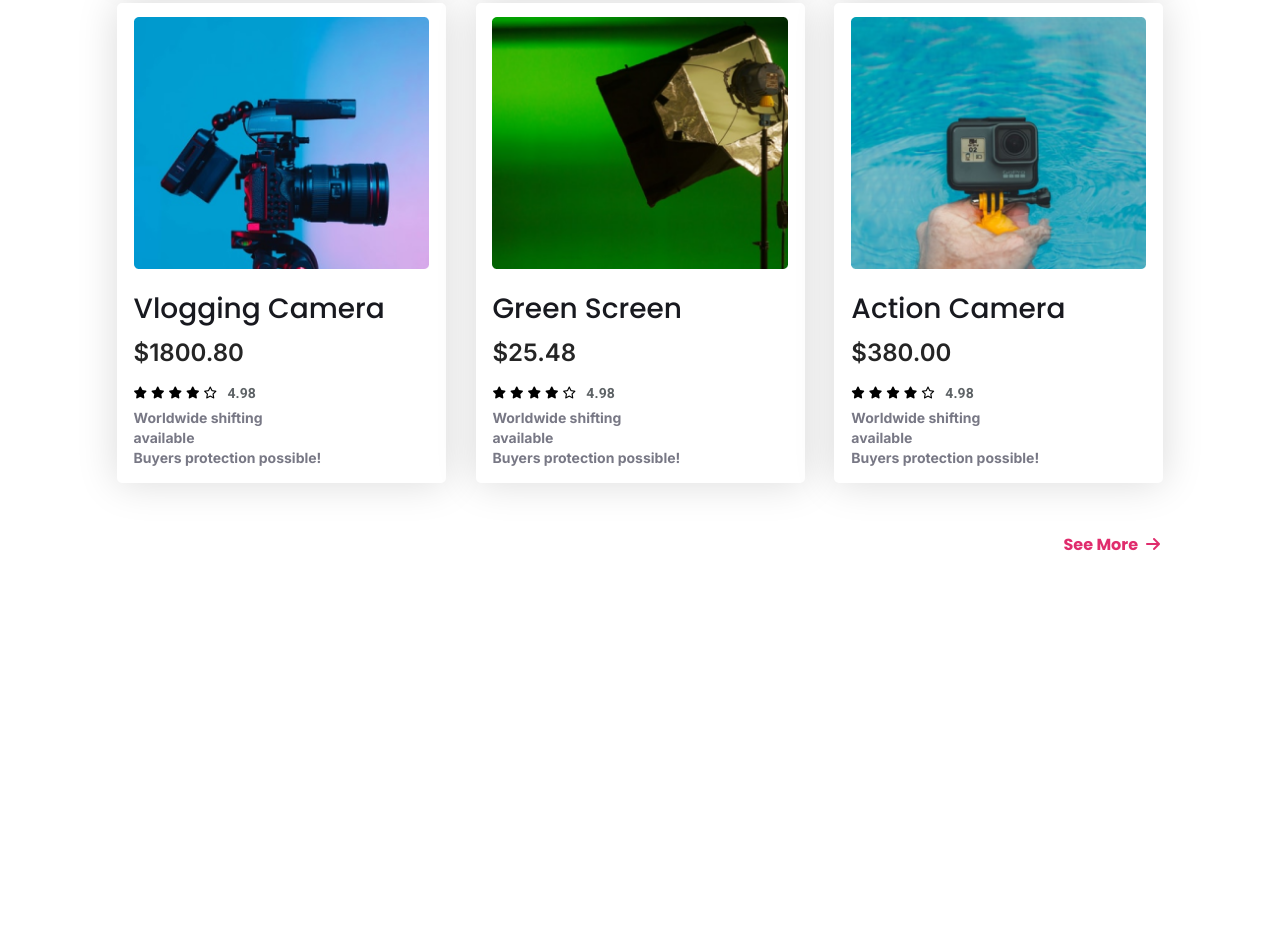
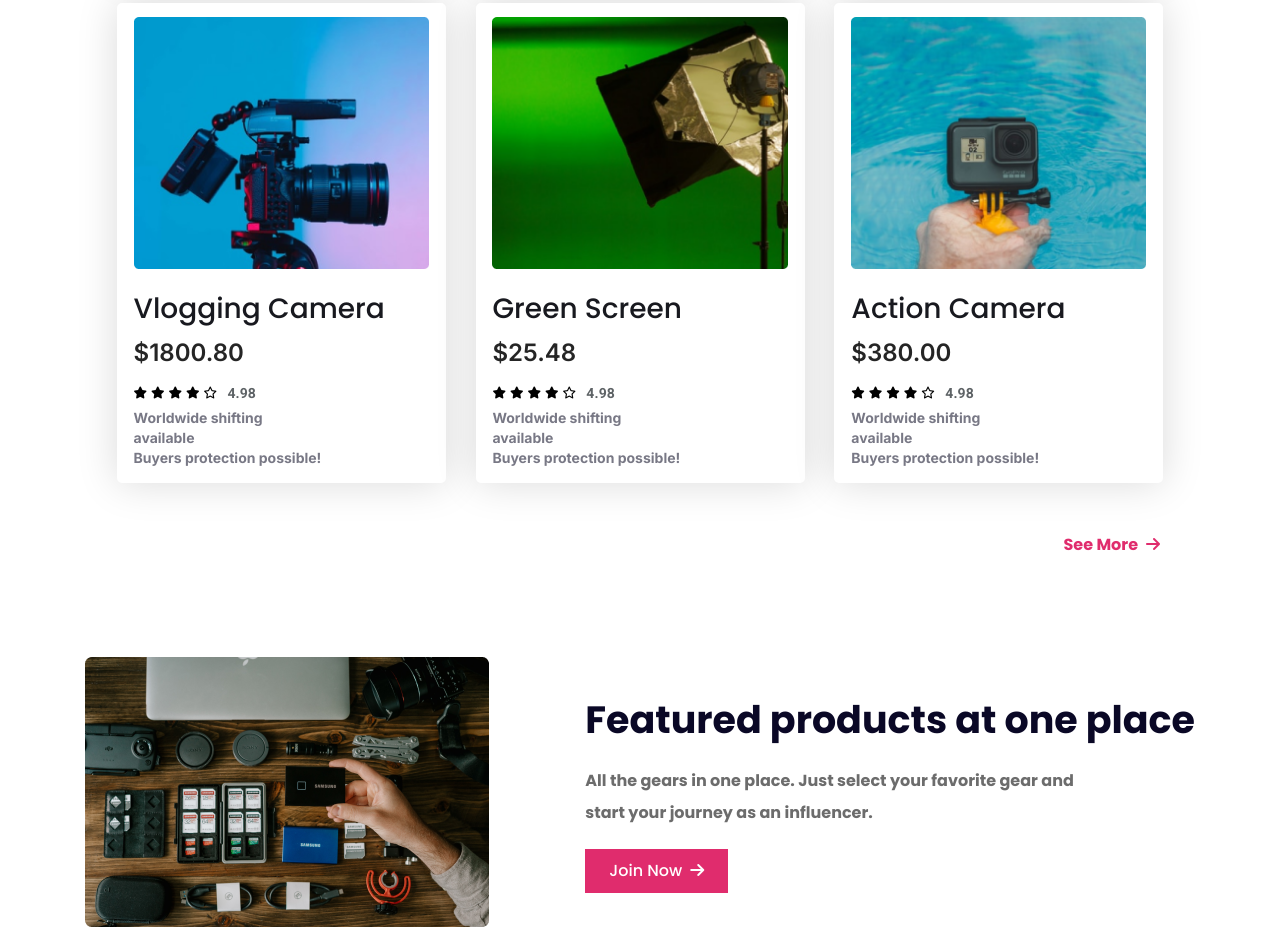
Before and after one commit to amirulkanak/influencer-gear-landing-page-ph-m11, a plain HTML site: page index.html in a window 1280 px wide. Shown: the part 2022-2949 px from the top of the page. Before the commit the page ends 2579 px from the top, so only its background shows below. Drawn offline with Linux system fonts and the light colour scheme.

Commit message:
feature section

```diff
--- a/assets/css/style.css
+++ b/assets/css/style.css
@@ -529,3 +529,123 @@ ul {
   margin-left: 0.5rem;
   font-size: 1rem;
 }
+
+/* === Featured Products === */
+
+.feature {
+  margin-left: auto;
+  margin-right: auto;
+  margin-top: 3.12rem;
+  display: flex;
+  max-width: 1110px;
+  flex-direction: column;
+  align-items: center;
+  justify-content: center;
+  gap: 1.87rem;
+}
+
+@media (min-width: 768px) {
+  .feature {
+    margin-top: 4.5rem;
+    flex-direction: row;
+    justify-content: space-between;
+  }
+}
+
+@media (min-width: 1200px) {
+  .feature {
+    margin-top: 6.25rem;
+  }
+}
+
+.feature-img {
+  order: 2;
+  max-width: 100%;
+}
+
+@media (min-width: 768px) {
+  .feature-img {
+    order: 0;
+  }
+}
+
+.feature-content {
+  order: 1;
+  display: flex;
+  flex-direction: column;
+  align-items: center;
+  justify-content: center;
+}
+
+@media (min-width: 768px) {
+  .feature-content {
+    order: 0;
+  }
+}
+
+@media (min-width: 1200px) {
+  .feature-content {
+    align-items: flex-start;
+  }
+}
+
+.feature-tittle {
+  text-align: center;
+  font-family: 'Poppins', sans-serif;
+  font-size: 1.5rem;
+  font-weight: 700;
+  line-height: 2.25rem;
+  color: rgba(10, 8, 38, 1);
+}
+
+@media (min-width: 768px) {
+  .feature-tittle {
+    font-size: 2rem;
+    line-height: 3rem;
+  }
+}
+
+@media (min-width: 1200px) {
+  .feature-tittle {
+    font-size: 2.375rem;
+    line-height: 3.75rem;
+  }
+}
+
+.feature-description {
+  margin-top: 0.94rem;
+  max-width: 31.3125rem;
+  text-align: center;
+  font-family: 'Poppins', sans-serif;
+  font-size: 1rem;
+  font-weight: 700;
+  line-height: 1.75rem;
+  color: rgba(108, 108, 108, 1);
+}
+
+@media (min-width: 1200px) {
+  .feature-description {
+    text-align: left;
+    font-size: 1rem;
+    line-height: 2rem;
+  }
+}
+
+.feature-btn {
+  margin-top: 1.25rem;
+  background-color: rgba(224, 44, 109, 1);
+  padding-top: 0.625em;
+  padding-bottom: 0.625em;
+  padding-left: 1.5em;
+  padding-right: 1.5em;
+  font-family: 'Poppins', sans-serif;
+  font-size: 1rem;
+  font-weight: 500;
+  line-height: 1.5rem;
+  color: rgba(255, 255, 255, 1);
+}
+
+.feature-btn-icon {
+  margin-left: 0.5rem;
+  font-size: 1rem;
+}
--- a/index.html
+++ b/index.html
@@ -349,6 +349,24 @@
         </div>
       </section>
       <!-- Collection end -->
+
+      <!-- Featured Products -->
+      <section class="feature box">
+        <img
+          class="feature-img"
+          src="./assets/images/gear.png"
+          alt="All Gears and Gadgets" />
+        <div class="feature-content">
+          <h2 class="feature-tittle">Featured products at one place</h2>
+          <p class="feature-description">
+            All the gears in one place. Just select your favorite gear and start
+            your journey as an influencer.
+          </p>
+          <a class="feature-btn" href="#about"
+            >Join Now<i class="feature-btn-icon fa-solid fa-arrow-right"></i>
+          </a>
+        </div>
+      </section>
     </main>
   </body>
 </html>
```
